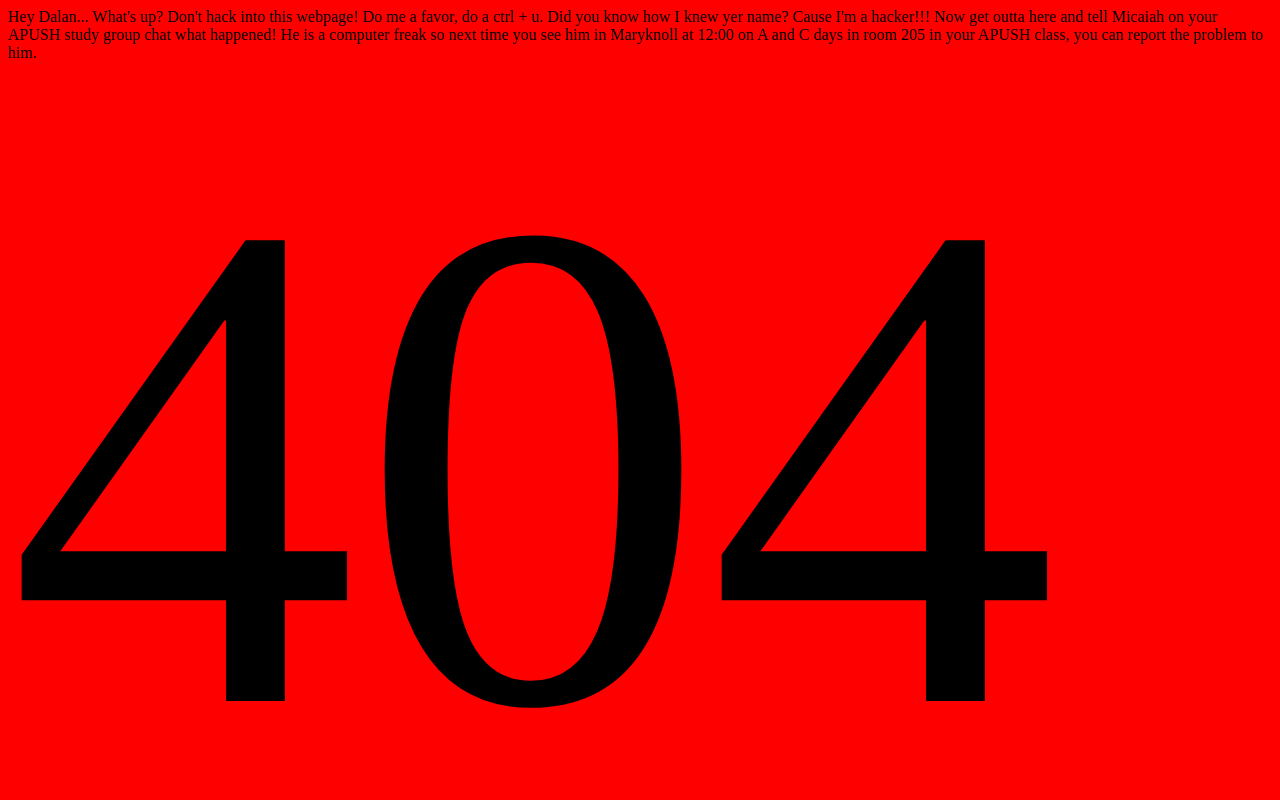
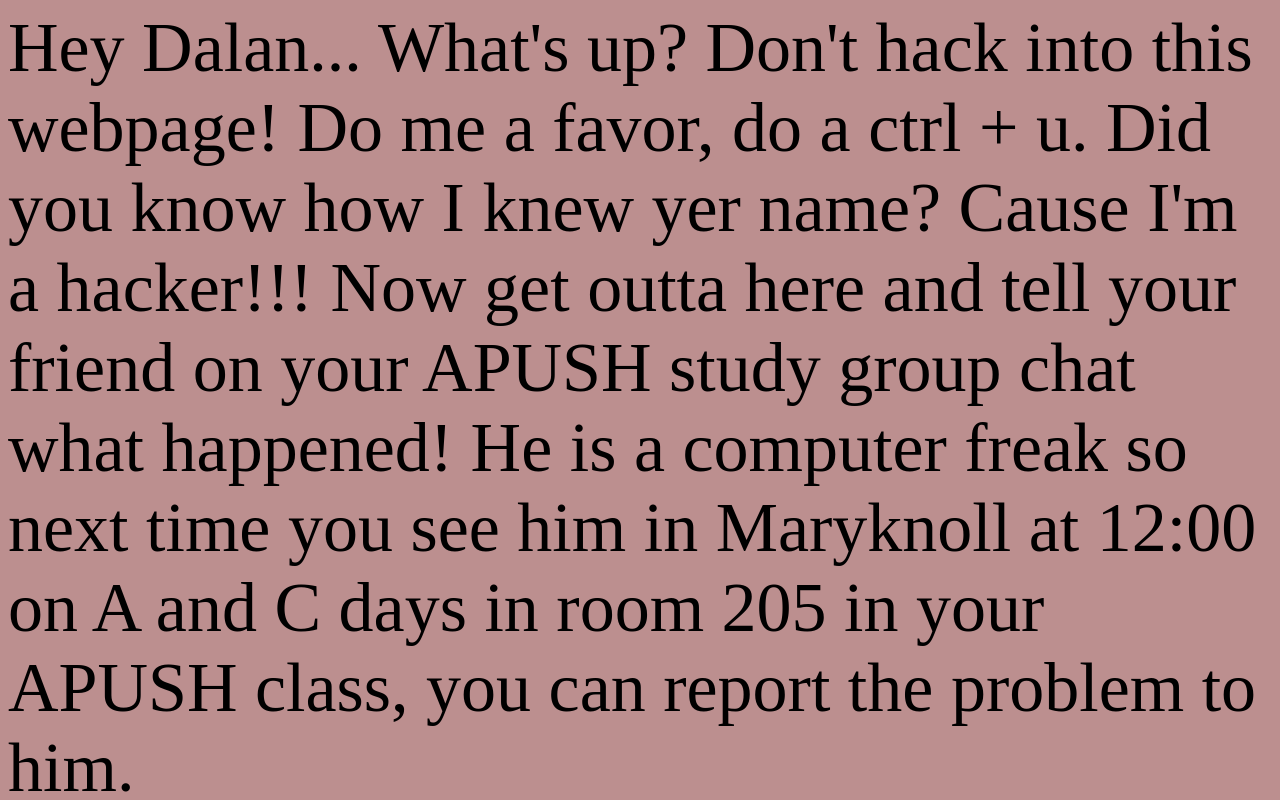
Before and after one commit to Micaiah05/Micaiah05.github.io, a plain HTML site: page index.html in a window 1280 px wide. Shown: the top 800 px of the page. Drawn offline with Linux system fonts and the light colour scheme.

Commit message:
added even more stuff

```diff
--- a/css/styles.css
+++ b/css/styles.css
@@ -1,7 +1,10 @@
 body{
-    background-color: red;
+    background-color: rosybrown;
+    font-size: 70px;
 }
 
 #bad{
     font-size: 700px;
+    text-align: center;
+    color: red;
 }
--- a/index.html
+++ b/index.html
@@ -8,7 +8,7 @@
     <link rel="stylesheet" href="css/styles.css">
 </head>
 <body>
-    Hey Dalan... What's up? Don't hack into this webpage! Do me a favor, do a ctrl + u. Did you know how I knew yer name? Cause I'm a hacker!!! Now get outta here and tell Micaiah on your APUSH study group chat what happened! He is a computer freak so next time you see him in Maryknoll at 12:00 on A and C days in room 205 in your APUSH class, you can report the problem to him.
+    Hey Dalan... What's up? Don't hack into this webpage! Do me a favor, do a ctrl + u. Did you know how I knew yer name? Cause I'm a hacker!!! Now get outta here and tell your friend on your APUSH study group chat what happened! He is a computer freak so next time you see him in Maryknoll at 12:00 on A and C days in room 205 in your APUSH class, you can report the problem to him.
 
     <div id = 'bad'>404
 
```
